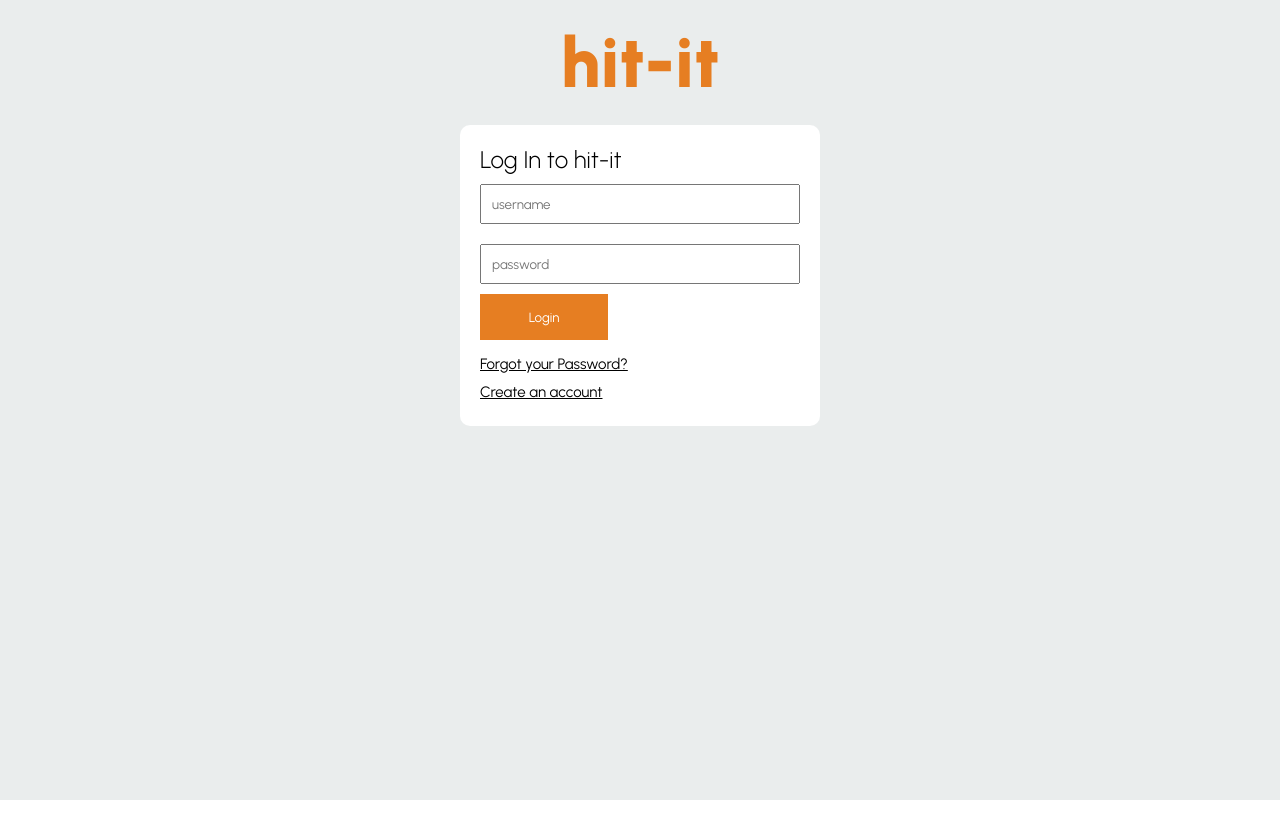
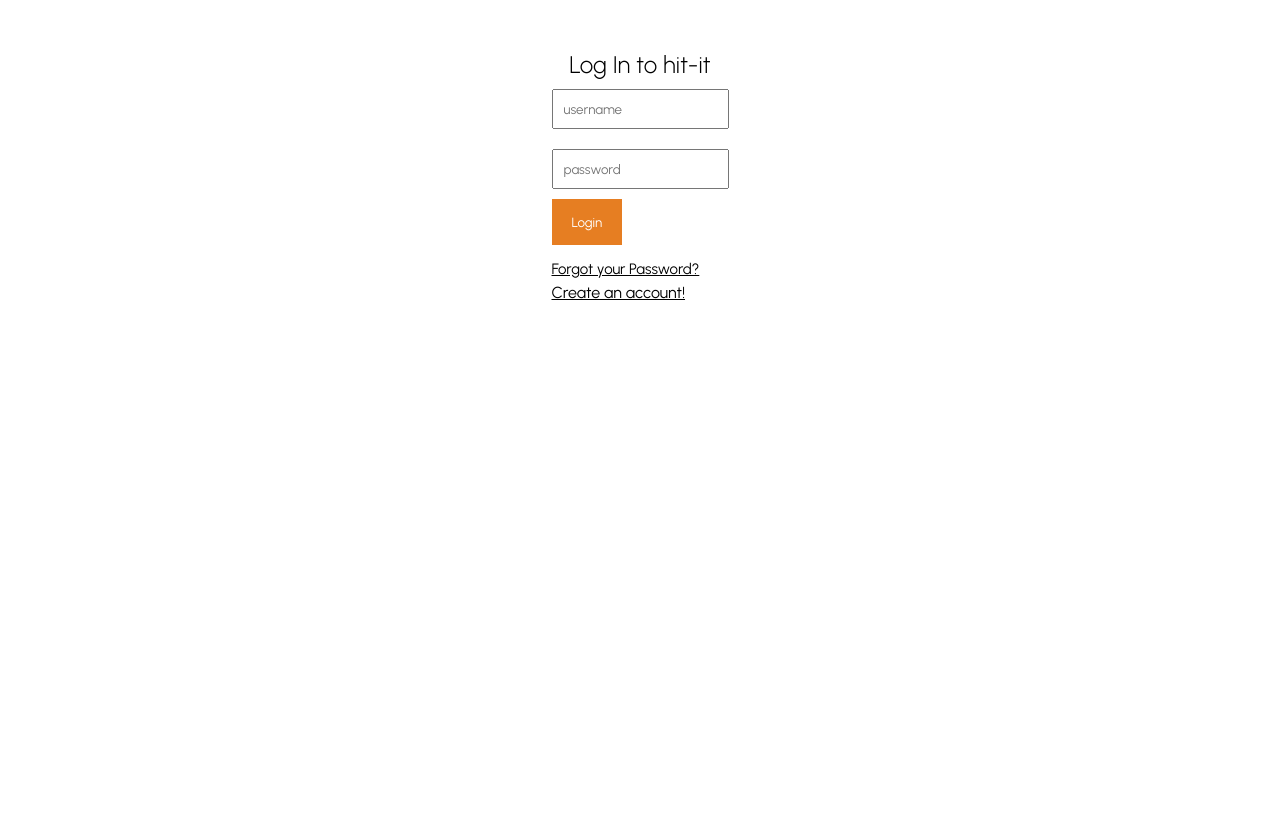
Before and after one commit to platonasmilitsis/WebAppTechno, a React (Create React App) app in the folder frontend/hit-it/: page /login in a window 1280 px wide. Shown: the top 838 px of the page. Before the commit the page ends 800 px from the top, so only its background shows below. Built offline with nearby package versions, Linux system fonts and the light colour scheme.

Commit message:
Login & Register in Welcome Page

```diff
--- a/frontend/hit-it/src/pages/Login.jsx
+++ b/frontend/hit-it/src/pages/Login.jsx
@@ -1,28 +1,17 @@
 import React from 'react'
 import styled from 'styled-components'
-
-
-const Logo=styled.h1`
-    font-weight:900;
-    font-size:70px;
-    color:#e67e22;
-    margin:20px;
-`;
+import {Link} from "react-router-dom";
 
 const Container = styled.div`
-    background-color:#eaeded;
+    background-color:;
     height: 100vh;
     display: flex;
     flex-direction: column;
     align-items:center;
+    margin-top:50px;
 `;
 
-const Wrapper = styled.div`
-  width: 25%;
-  padding: 20px;
-  border-radius:10px;
-  background-color: white;
-`;
+
 
 const Title = styled.h1`
   font-size: 24px;
@@ -51,7 +40,7 @@ const Button = styled.button`
   margin-bottom: 10px;
 `;
 
-const Link = styled.a`
+const LinkCont = styled.a`
   margin: 5px 0px;
   font-size: 15px;
   text-decoration: underline;
@@ -62,19 +51,19 @@ const Link = styled.a`
 const Login = () => {
   return (
     <Container>
-        <Logo>
-            hit-it
-        </Logo>
-        <Wrapper>
             <Title>Log In to hit-it</Title>
             <Form>
             <Input placeholder="username" />
             <Input placeholder="password" />
-            <Button>Login</Button>
-            <Link>Forgot your Password?</Link>
-            <Link>Create an account</Link>
+            <Link to={"./home"}>
+                <Button>Login</Button>
+            </Link>
+            <LinkCont>Forgot your Password?</LinkCont>
+            <Link to={"./register"}  style={{color: "black"}}>
+                Create an account!
+            </Link>
             </Form>
-        </Wrapper>
+
     </Container>
   );
 };
--- a/frontend/hit-it/src/pages/Register.jsx
+++ b/frontend/hit-it/src/pages/Register.jsx
@@ -1,5 +1,6 @@
 import React from 'react'
 import styled from 'styled-components'
+import {Link} from "react-router-dom";
 
 
 const Logo=styled.h1`
@@ -51,14 +52,6 @@ const Button = styled.button`
   margin-bottom: 10px;
 `;
 
-const Link = styled.a`
-  margin: 5px 0px;
-  font-size: 15px;
-  text-decoration: underline;
-  cursor: pointer;
-`;
-
-
 const Register = () => {
   return (
     <Container>
@@ -74,8 +67,12 @@ const Register = () => {
             <Input placeholder="Email" />
             <Input placeholder="Password" />
             <Input placeholder="Confirm password" />
-            <Button>Sign Up</Button>
-            <Link>Log In</Link>
+            <Link to={"/home"}>
+                <Button>Sign Up</Button>
+            </Link>
+            <Link to={"/"}  style={{color: "black"}}>
+                Log In
+            </Link>
             </Form>
         </Wrapper>
     </Container>
--- a/frontend/hit-it/src/pages/Welcome.jsx
+++ b/frontend/hit-it/src/pages/Welcome.jsx
@@ -3,6 +3,7 @@ import styled from 'styled-components'
 import { useNavigate } from 'react-router-dom';
 import { Helmet, HelmetProvider } from 'react-helmet-async';
 import Footer from '../components/Global/Footer';
+import Login from '../pages/Login';
 
 const Container=styled.div`
     background-color:#eaeded;
@@ -44,7 +45,7 @@ const LoginContainer=styled.div`
     flex-direction:column;
 `;
 
-const Login=styled.button`
+const LoginBox=styled.div`
     background-color:white;
     height:380px;
     width:380px;
@@ -52,6 +53,7 @@ const Login=styled.button`
     margin-bottom:50px;
     border-radius:10px;
 `;
+
 
 const Button=styled.button`
     font-family: 'Arial', sans-serif;
@@ -99,9 +101,9 @@ const Welcome = () => {
             </Description>
         </TextContainer>
         <LoginContainer>
-            <Login>
-                LOGIN COMPONENT
-            </Login>
+        <LoginBox>
+            <Login/>
+        </LoginBox>
             <Button onClick={()=>navigate("/home")}>
                 Συνέχεια σαν επισκέπτης
             </Button>
```
